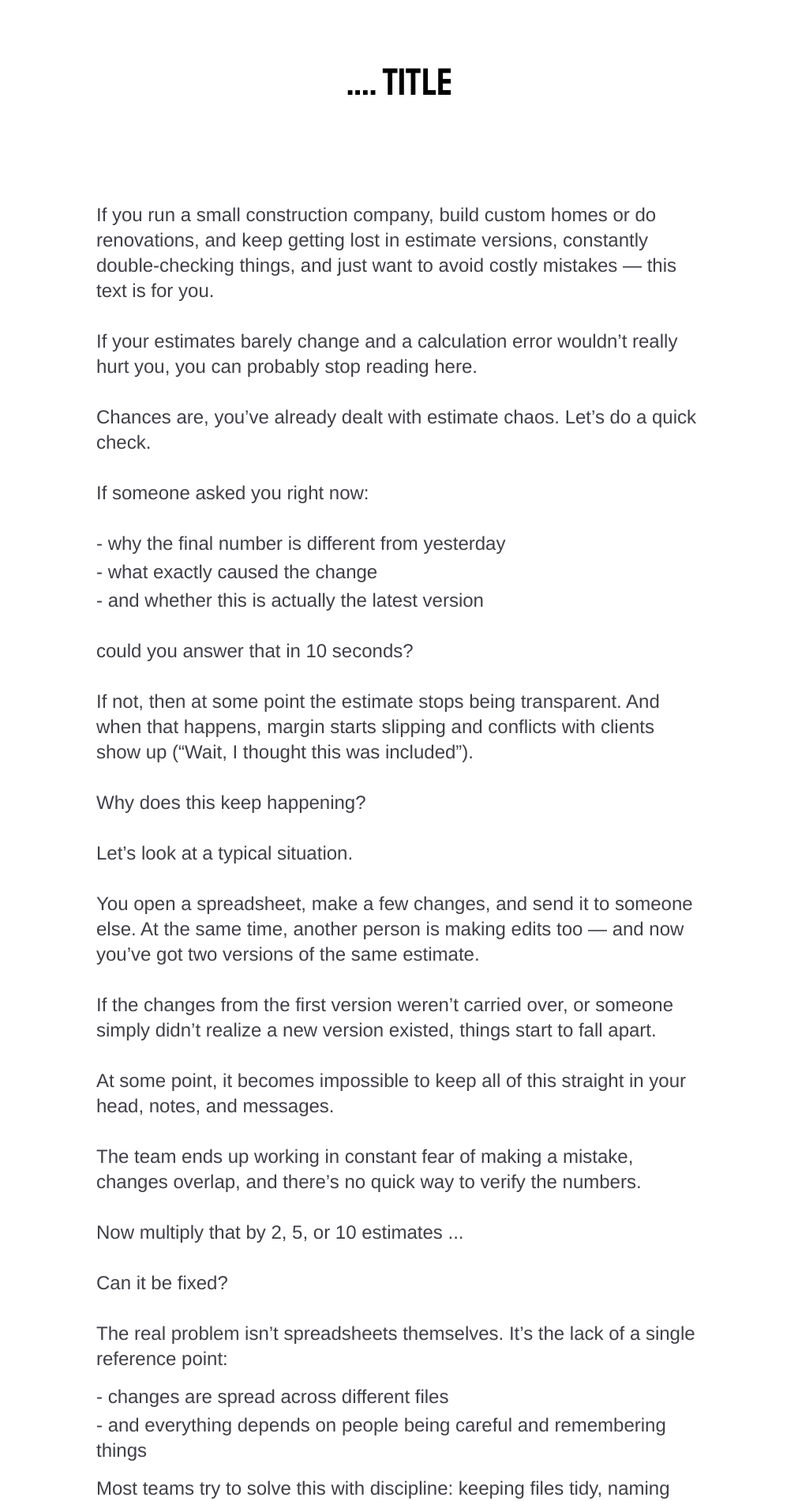
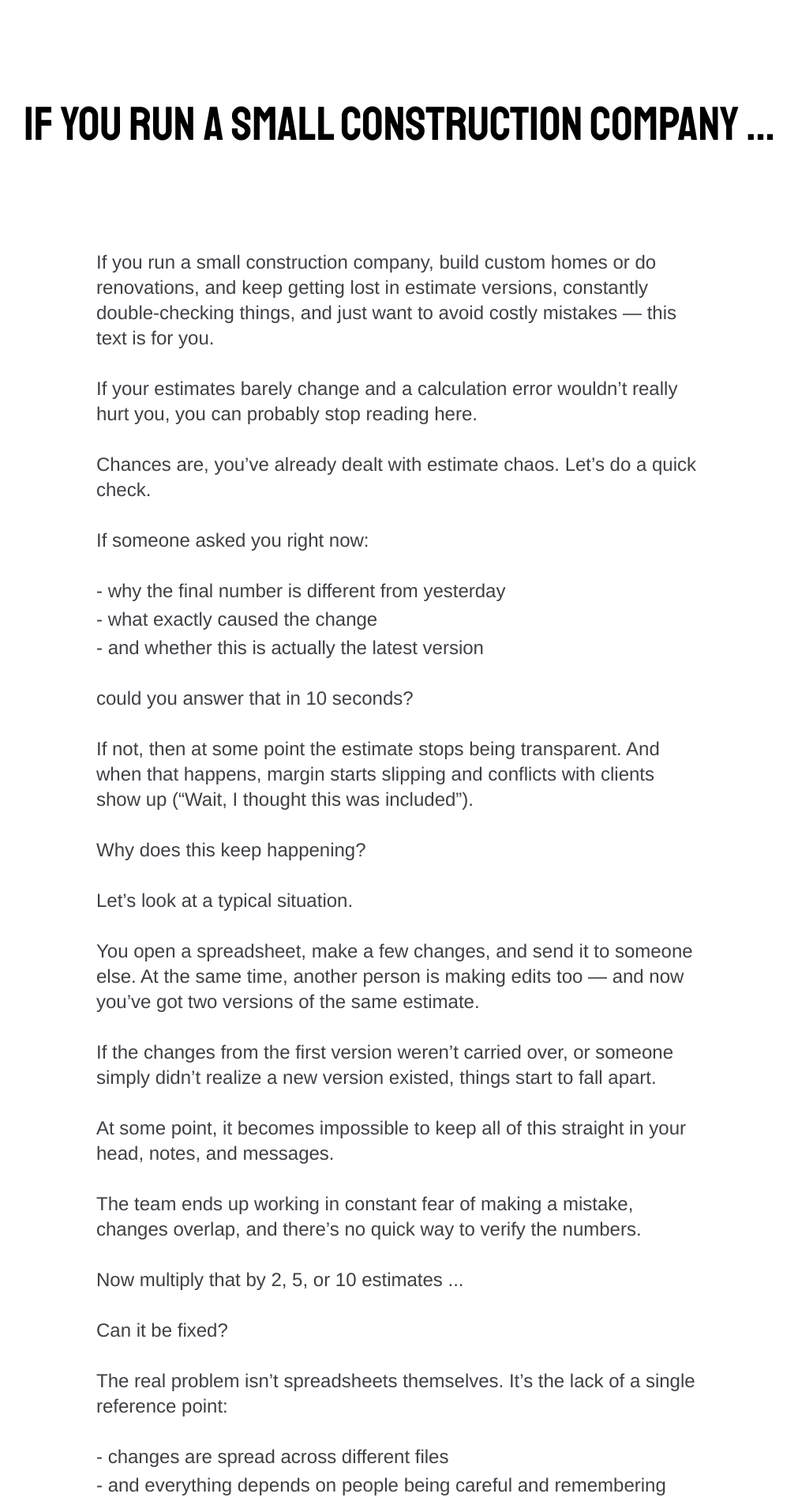
Before and after one commit to dmitry5555/est-team-lp, a Next.js app: page / in a window 1280 px wide. Shown: the top 1900 px of the page at 79% size, without its empty margins (134-1145 px from the left). Built offline with nearby package versions, Linux system fonts and the light colour scheme.

Commit message:
next update

```diff
--- a/app/page.tsx
+++ b/app/page.tsx
@@ -1,14 +1,14 @@
 export default function Home() {
   return (
-    <div className="max-w-screen-lg mx-auto flex flex-col px-8">
-      <div className="my-20">
+    <div className="max-w-screen-xl mx-auto flex flex-col px-8">
+      <div className="my-32">
         {/* <span className='bg-green-300 text-3xl rounded-xl px-3 py-0 top-0'>0</span> */}
-        <h1 className="staatliches-font text-5xl md:text-5xl text-center mb-12">
-        .... title</h1>
+        <h1 className="staatliches-font text-6xl md:text-6xl text-center">
+        If you run a small construction company ...</h1>
         {/* <Image className="mx-auto" src="/1.png" alt="Hero" width="894" height="0" /> */}
       </div>
 
-      <div className="max-w-screen-md flex flex-col gap-8 helvetica-font text-xl md:text-2xl mx-auto">
+      <div className="max-w-screen-md flex flex-col gap-8 helvetica-font md:text-2xl mx-auto">
 
         <div className="gap-6 flex-col flex text-zinc-700 ">
           <div className="">
@@ -66,7 +66,7 @@
               The real problem isn’t spreadsheets themselves.
               It’s the lack of a single reference point:
 
-              <ul className="my-4 gap-1 flex flex-col">
+              <ul className="my-8 gap-1 flex flex-col">
                 <li>- changes are spread across different files</li>
                 <li>- and everything depends on people being careful and remembering things</li>
               </ul>
--- a/package.json
+++ b/package.json
@@ -9,7 +9,7 @@
     "lint": "eslint"
   },
   "dependencies": {
-    "next": "16.1.4",
+    "next": "^16.2.3",
     "react": "19.2.3",
     "react-dom": "19.2.3"
   },
```
Also changed, not shown: 1 other file (tests, documents, lock files or other folders).
